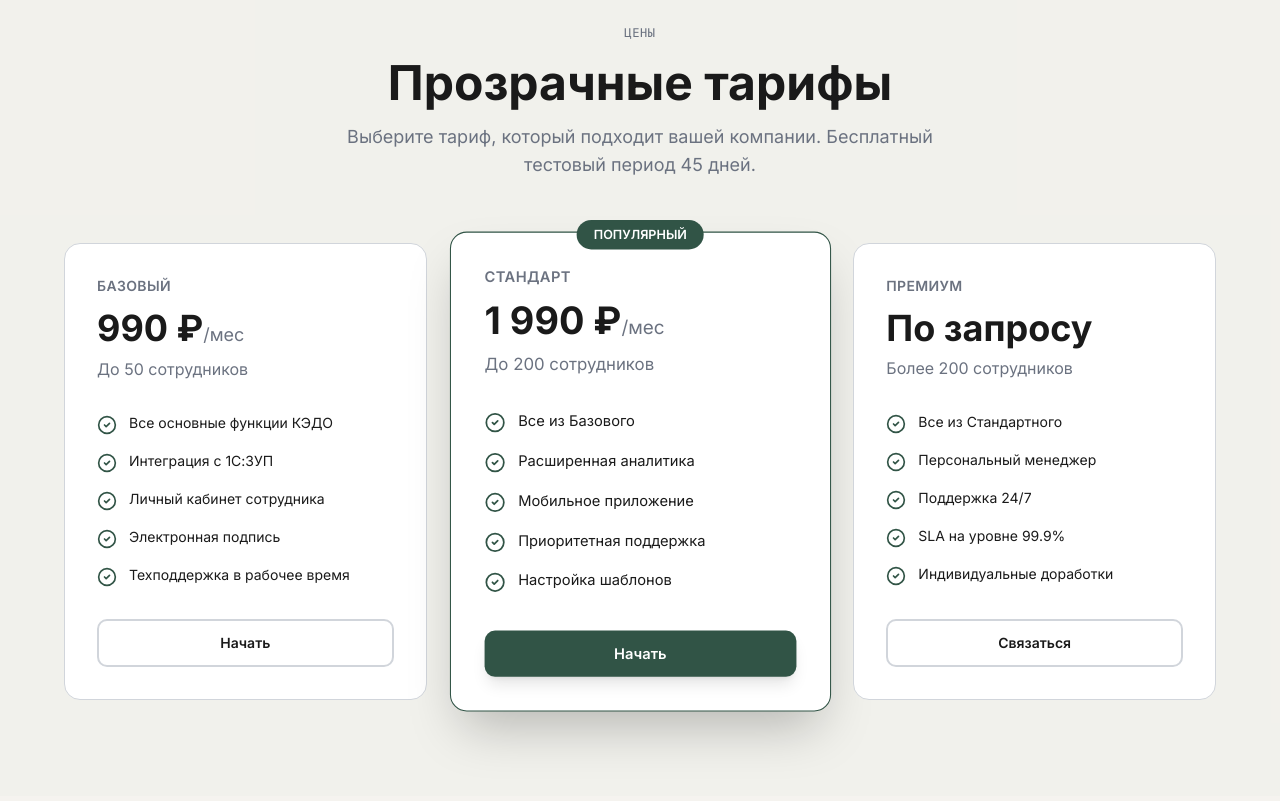
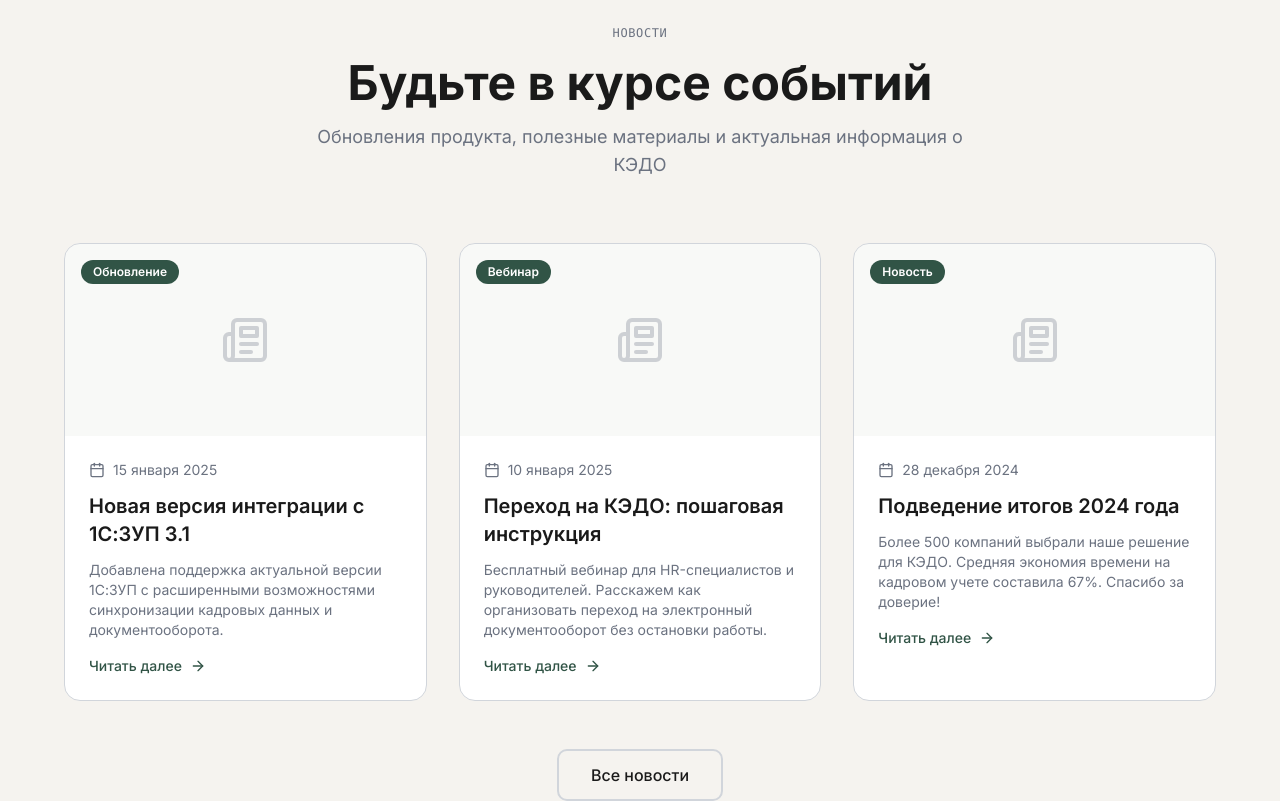
Before and after one commit to pr-poehali-dev/quantum-vision-initiative-1, a React (Vite) app: page / in a window 1280 px wide. Shown: the part 5120-5921 px from the top of the page. Built offline with nearby package versions, Linux system fonts and the light colour scheme.

Commit message:
feat: добавлен блок новостей

```diff
--- /dev/null
+++ b/src/components/NewsSection.tsx
@@ -0,0 +1,96 @@
+import Icon from "@/components/ui/icon";
+
+interface NewsItem {
+  date: string;
+  category: string;
+  title: string;
+  description: string;
+  image?: string;
+}
+
+const news: NewsItem[] = [
+  {
+    date: "15 января 2025",
+    category: "Обновление",
+    title: "Новая версия интеграции с 1С:ЗУП 3.1",
+    description: "Добавлена поддержка актуальной версии 1С:ЗУП с расширенными возможностями синхронизации кадровых данных и документооборота.",
+  },
+  {
+    date: "10 января 2025",
+    category: "Вебинар",
+    title: "Переход на КЭДО: пошаговая инструкция",
+    description: "Бесплатный вебинар для HR-специалистов и руководителей. Расскажем как организовать переход на электронный документооборот без остановки работы.",
+  },
+  {
+    date: "28 декабря 2024",
+    category: "Новость",
+    title: "Подведение итогов 2024 года",
+    description: "Более 500 компаний выбрали наше решение для КЭДО. Средняя экономия времени на кадровом учете составила 67%. Спасибо за доверие!",
+  },
+];
+
+const NewsSection = () => {
+  return (
+    <section id="news" className="py-24 bg-background">
+      <div className="max-w-7xl mx-auto px-6">
+        <div className="text-center mb-16">
+          <span className="text-xs font-mono text-muted-foreground tracking-wider">НОВОСТИ</span>
+          <h2 className="font-bold text-4xl md:text-5xl mt-4 mb-4">
+            Будьте в курсе событий
+          </h2>
+          <p className="text-muted-foreground text-lg max-w-2xl mx-auto">
+            Обновления продукта, полезные материалы и актуальная информация о КЭДО
+          </p>
+        </div>
+
+        <div className="grid md:grid-cols-3 gap-8 max-w-6xl mx-auto">
+          {news.map((item, index) => (
+            <article
+              key={index}
+              className="bg-card border border-border rounded-2xl overflow-hidden hover:shadow-lg transition-shadow cursor-pointer group"
+            >
+              <div className="h-48 bg-secondary/30 flex items-center justify-center relative overflow-hidden">
+                {item.image ? (
+                  <img src={item.image} alt={item.title} className="w-full h-full object-cover" />
+                ) : (
+                  <Icon name="Newspaper" size={48} className="text-muted-foreground/30" />
+                )}
+                <div className="absolute top-4 left-4 bg-primary text-primary-foreground text-xs font-semibold px-3 py-1 rounded-full">
+                  {item.category}
+                </div>
+              </div>
+
+              <div className="p-6">
+                <div className="flex items-center gap-2 text-sm text-muted-foreground mb-3">
+                  <Icon name="Calendar" size={16} />
+                  <span>{item.date}</span>
+                </div>
+
+                <h3 className="font-semibold text-xl mb-3 group-hover:text-primary transition-colors">
+                  {item.title}
+                </h3>
+
+                <p className="text-muted-foreground text-sm mb-4">
+                  {item.description}
+                </p>
+
+                <button className="flex items-center gap-2 text-primary text-sm font-medium group-hover:gap-3 transition-all">
+                  <span>Читать далее</span>
+                  <Icon name="ArrowRight" size={16} />
+                </button>
+              </div>
+            </article>
+          ))}
+        </div>
+
+        <div className="text-center mt-12">
+          <button className="px-8 py-3 border-2 border-border rounded-lg font-medium hover:border-primary hover:bg-primary/5 transition-all">
+            Все новости
+          </button>
+        </div>
+      </div>
+    </section>
+  );
+};
+
+export default NewsSection;
--- a/src/pages/Index.tsx
+++ b/src/pages/Index.tsx
@@ -5,6 +5,7 @@ import FeaturesSection from "@/components/FeaturesSection";
 import WorkflowSection from "@/components/WorkflowSection";
 import MigrationSection from "@/components/MigrationSection";
 import VideoSection from "@/components/VideoSection";
+import NewsSection from "@/components/NewsSection";
 import PricingSection from "@/components/PricingSection";
 import FAQSection from "@/components/FAQSection";
 import Footer from "@/components/Footer";
@@ -19,6 +20,7 @@ const Index = () => {
       <WorkflowSection />
       <MigrationSection />
       <VideoSection />
+      <NewsSection />
       <PricingSection />
       <FAQSection />
       <Footer />
```
